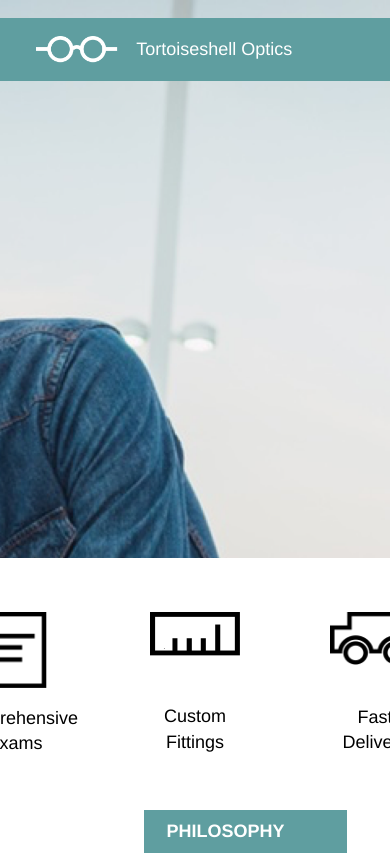
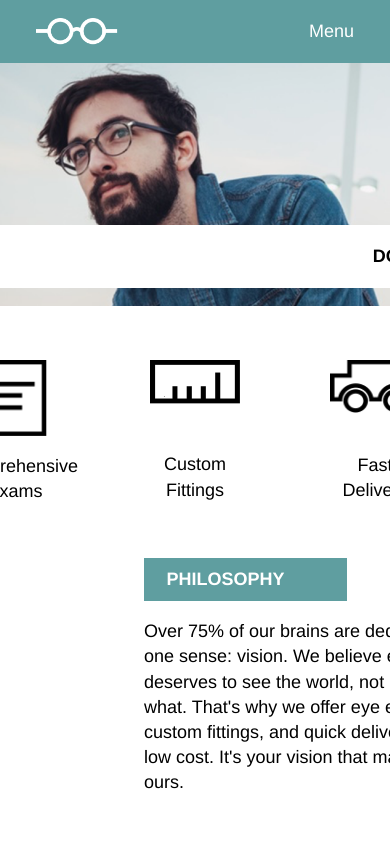
Before and after one commit to Neogema/TSOptics, a plain HTML site: page index.html in a window 390 px wide. Shown: the top 856 px of the page. Drawn offline with Linux system fonts and the light colour scheme.

Commit message:
Completed tablet sizing

```diff
--- a/resources/css/style.css
+++ b/resources/css/style.css
@@ -128,6 +128,7 @@ body {
   margin-right: 5%;
   margin-bottom: 5rem;
 }
+/* Footer */
 footer {
   background-color: azure;
 }
@@ -142,9 +143,46 @@ footer img {
   justify-content: flex-start;
   align-items: center;
 }
-@media only screen and (max-width: 1536px) {
+@media only screen and (max-width: 1024px) {
+  header {
+    width: 100%;
+  }
+  .topcon {
+    height: 22rem;
+    padding-top: 0;
+  }
+  .dontlooksee {
+    margin-right: 4rem;
+    margin-top: 5rem;
+    padding: 0.75rem 4rem;
+  }
+  .dontlooksee h1 {
+    font-size: 1.33rem;
+  }
+}
+@media only screen and (max-width: 470px) {
+  .logo span {
+    display: none;
+  }
+  .menu {
+    display: none;
+  }
+  .phonemenu {
+    display: block;
+  }
+  .topcon {
+    height: 17rem;
+    background-position: 20%;
+  }
+  .top {
 
+  }
+  .dontlooksee {
+    margin-top: 9rem;
+    width: 100%;
+  }
+  .dontlooksee h1 {
+    font-size: 1rem;
+    padding: 1rem 0;
+  }
 }
-@media only screen and (max-width: 640px) {
-
-}
```
